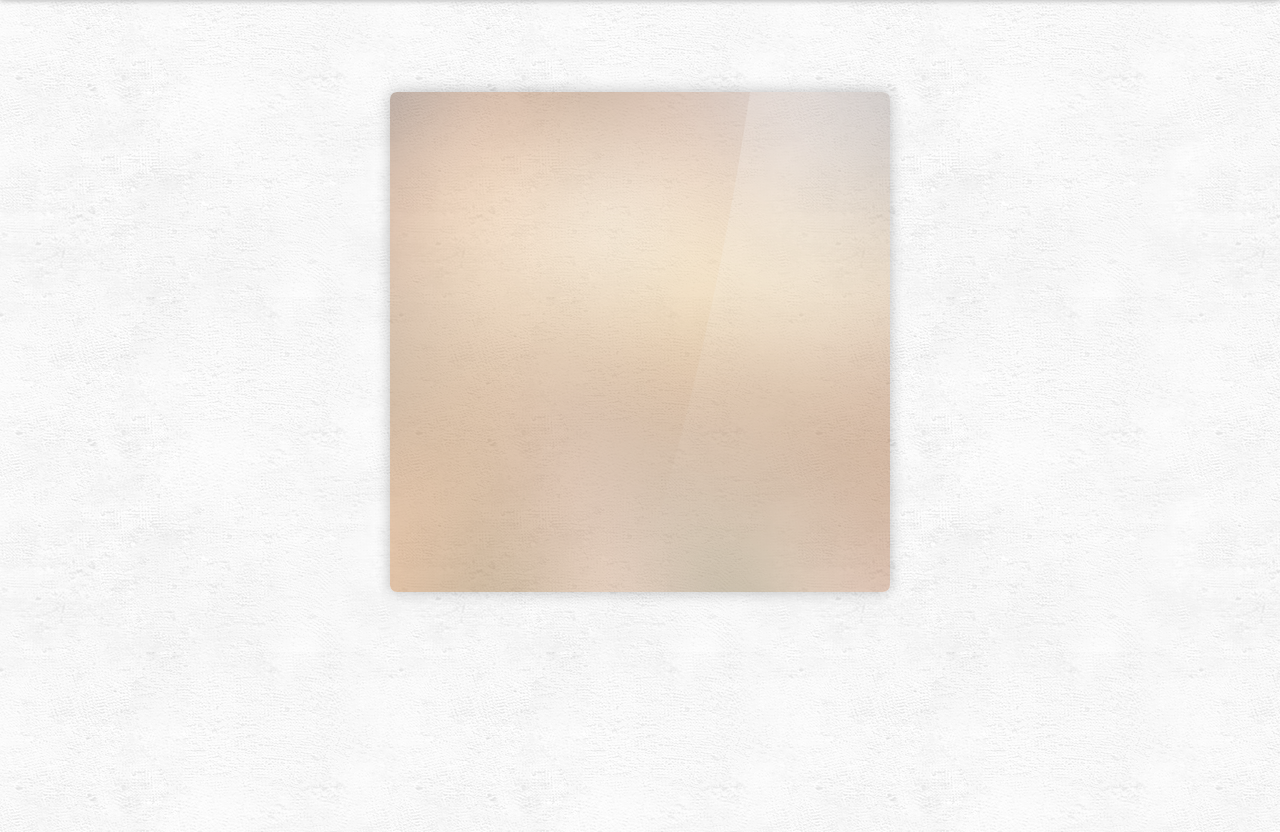
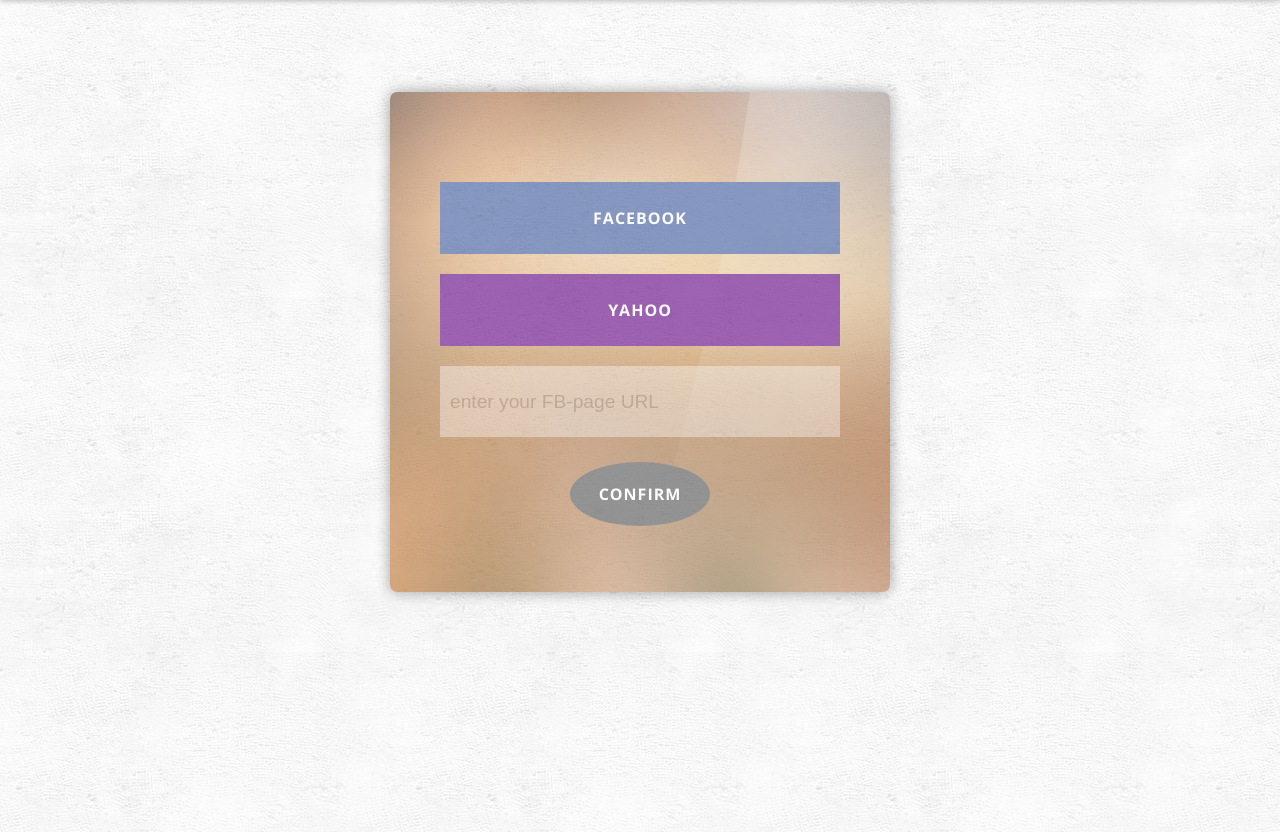
Before and after one commit to cyrandy/apple, a PHP site: page /getfans.html in a window 1280 px wide. Shown: the part 58-890 px from the top of the page. Run offline with PHP 8.4, Linux system fonts and the light colour scheme; some libraries are stand-ins or nearby versions; some web fonts are replaced.

Commit message:
finish getfans page

```diff
--- a/website/getfans.html
+++ b/website/getfans.html
@@ -35,7 +35,12 @@
 		</ul>
 	</nav>
 	<div class="content">
-		<form action=""></form>
+		<form action="">
+			<button class="btn fb-btn">Facebook</button>
+			<button class="btn yahoo-btn">Yahoo</button>
+			<input class="" placeholder="enter your FB-page URL" type="text">
+			<button class="btn confirm-btn">Confirm</button>
+		</form>
 	</div>
 
 </body>
--- a/website/sass/style.sass
+++ b/website/sass/style.sass
@@ -179,10 +179,55 @@
 	display: block
 	margin: 0 auto
 	margin-top: 150px
+	padding-top: 70px
 	width: 500px
 	height: 500px
 	background: url(../img/wg_blurred_backgrounds_1.jpg)
 	background-size: 500px 500px
 	@include border-radius(7px)
-	@include opacity(0.4)
+	@include opacity(0.6)
 	@include box-shadow(0px 0px 15px rgba(0,0,0,0.6))
+
+	.fb-btn:hover, .yahoo-btn:hover
+
+		background: rgba(#fff, 0.4)
+		color: #000
+		@include box-shadow(0px 0px 6px rgba(0,0,0,0.7))
+	.fb-btn, .yahoo-btn, .confirm-btn
+		display: block
+		width: 80%
+		margin: 20px auto
+		color: #fff
+	.fb-btn
+		// display: block
+		// width: 80%
+		// margin: 20px auto
+		background: $facebook-color
+	.yahoo-btn
+		// display: block
+		// width: 80%
+		// margin: 20px auto
+		background: $yahoo-color
+	.confirm-btn
+		width: 28%
+		padding: 21px
+		margin-top: 25px
+		background: $main-text-color
+		@include border-radius(50%)
+		&:hover
+			background: rgba(#000, 0.7)
+			color: #fff
+
+	input
+		display: block
+		margin: 0 auto
+		height: 71px
+		line-height: 50px
+		font-size: 1.2em
+		border: none
+		background: #fff
+		padding: 0 10px
+		width: 400px
+		@include opacity(0.4)
+		&:hover
+			@include opacity(0.6)
--- a/website/stylesheets/style.css
+++ b/website/stylesheets/style.css
@@ -301,6 +301,7 @@
   display: block;
   margin: 0 auto;
   margin-top: 150px;
+  padding-top: 70px;
   width: 500px;
   height: 500px;
   background: url(../img/wg_blurred_backgrounds_1.jpg);
@@ -310,9 +311,68 @@
   -ms-border-radius: 7px;
   -o-border-radius: 7px;
   border-radius: 7px;
-  filter: progid:DXImageTransform.Microsoft.Alpha(Opacity=40);
-  opacity: 0.4;
+  filter: progid:DXImageTransform.Microsoft.Alpha(Opacity=60);
+  opacity: 0.6;
   -webkit-box-shadow: 0px 0px 15px rgba(0, 0, 0, 0.6);
   -moz-box-shadow: 0px 0px 15px rgba(0, 0, 0, 0.6);
   box-shadow: 0px 0px 15px rgba(0, 0, 0, 0.6);
 }
+/* line 191, ../sass/style.sass */
+form .fb-btn:hover, form .yahoo-btn:hover {
+  background: rgba(255, 255, 255, 0.4);
+  color: black;
+  -webkit-box-shadow: 0px 0px 6px rgba(0, 0, 0, 0.7);
+  -moz-box-shadow: 0px 0px 6px rgba(0, 0, 0, 0.7);
+  box-shadow: 0px 0px 6px rgba(0, 0, 0, 0.7);
+}
+/* line 196, ../sass/style.sass */
+form .fb-btn, form .yahoo-btn, form .confirm-btn {
+  display: block;
+  width: 80%;
+  margin: 20px auto;
+  color: white;
+}
+/* line 201, ../sass/style.sass */
+form .fb-btn {
+  background: #3b589c;
+}
+/* line 206, ../sass/style.sass */
+form .yahoo-btn {
+  background: #600083;
+}
+/* line 211, ../sass/style.sass */
+form .confirm-btn {
+  width: 28%;
+  padding: 21px;
+  margin-top: 25px;
+  background: #505050;
+  -webkit-border-radius: 50%;
+  -moz-border-radius: 50%;
+  -ms-border-radius: 50%;
+  -o-border-radius: 50%;
+  border-radius: 50%;
+}
+/* line 217, ../sass/style.sass */
+form .confirm-btn:hover {
+  background: rgba(0, 0, 0, 0.7);
+  color: white;
+}
+/* line 221, ../sass/style.sass */
+form input {
+  display: block;
+  margin: 0 auto;
+  height: 71px;
+  line-height: 50px;
+  font-size: 1.2em;
+  border: none;
+  background: white;
+  padding: 0 10px;
+  width: 400px;
+  filter: progid:DXImageTransform.Microsoft.Alpha(Opacity=40);
+  opacity: 0.4;
+}
+/* line 232, ../sass/style.sass */
+form input:hover {
+  filter: progid:DXImageTransform.Microsoft.Alpha(Opacity=60);
+  opacity: 0.6;
+}
```
